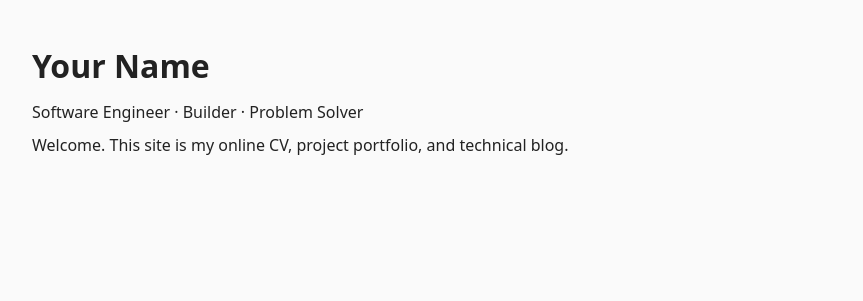
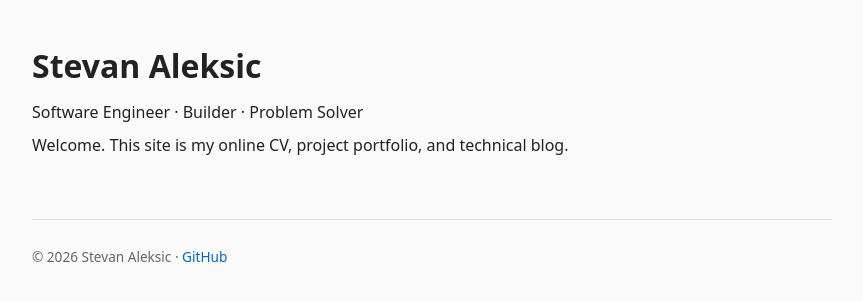
Before and after one commit to EngingeerSteve/stevan-aleksic-site, a web app: file blog.html in a window 1280 px wide. Shown: the part 64-365 px from the top of the page, without its empty margins (208-1071 px from the left). Run offline with its HTML, style and script files only (its server is not run), Linux system fonts and the light colour scheme.

Commit message:
Add shared footer with GitHub link

```diff
--- a/blog.html
+++ b/blog.html
@@ -15,7 +15,7 @@
   </nav>
 
   <main>
-    <h1>Your Name</h1>
+    <h1>Stevan Aleksic</h1>
     <p>Software Engineer · Builder · Problem Solver</p>
 
     <p>
@@ -24,5 +24,12 @@
     </p>
   </main>
 
+  <footer>
+    <p>
+      © 2026 Stevan Aleksic ·
+      <a href="https://github.com/EngingeerSteve" target="_blank">GitHub</a>
+    </p>
+  </footer>
+
 </body>
 </html>
--- a/css/style.css
+++ b/css/style.css
@@ -103,3 +103,22 @@ strong {
   color: #666;
   margin-bottom: 0.6em;
 }
+
+/* Footer */
+footer {
+  max-width: 800px;
+  margin: 60px auto 20px auto;
+  padding-top: 20px;
+  border-top: 1px solid #ddd;
+  font-size: 0.85rem;
+  color: #666;
+}
+
+footer a {
+  color: #0066cc;
+  text-decoration: none;
+}
+
+footer a:hover {
+  text-decoration: underline;
+}
--- a/projects.html
+++ b/projects.html
@@ -48,6 +48,12 @@
     </section>
   </main>
 
+  <footer>
+    <p>
+      © 2026 Stevan Aleksic ·
+      <a href="https://github.com/EngingeerSteve" target="_blank">GitHub</a>
+    </p>
+  </footer>
 
 </body>
 
```
Also changed, not shown: cv.html (+7 -0 lines), index.html (+10 -0 lines).
